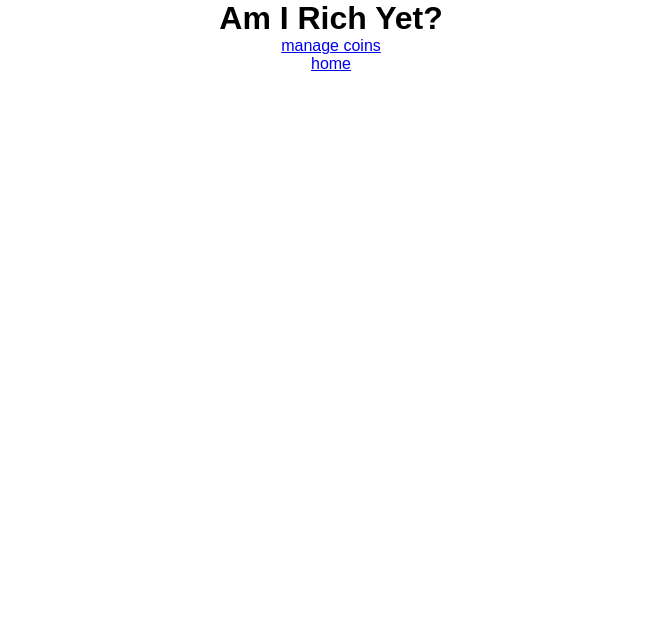
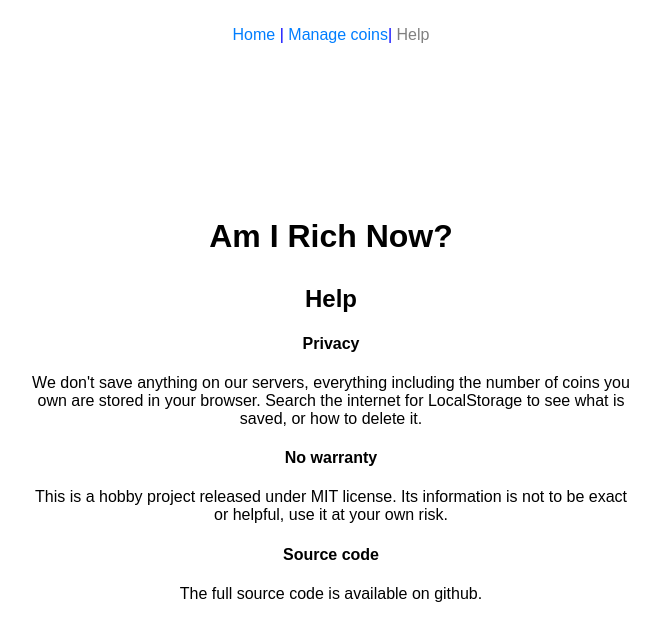
Before and after one commit to albacoretuna/am-i-rich-now, a React (Create React App) app: page /help in a window 1280 px wide. Shown: the top 640 px of the page, without its empty margins (309-969 px from the left). Built offline with nearby package versions, Linux system fonts and the light colour scheme; no server answers.

Commit message:
Add a lot :D

```diff
--- a/package.json
+++ b/package.json
@@ -4,6 +4,7 @@
   "private": true,
   "dependencies": {
     "classnames": "^2.2.5",
+    "lodash": "^4.17.4",
     "react": "^16.2.0",
     "react-dom": "^16.2.0",
     "react-intl": "^2.4.0",
--- a/src/App.css
+++ b/src/App.css
@@ -1,11 +1,21 @@
+
 .App {
   text-align: center;
+  max-width: 600px;
+  margin: 0 auto;
+  height: 100%;
+  display: flex;
+  flex-direction: column;
+  justify-content: center;
 }
-
-body,* {
+#root {
+  height: 100%;
+}
+html, body{
   font-family: "arial";
   padding: 0;
   margin:0;
+  height: 100%;
 }
 .container {
   width: 90vw;
@@ -18,8 +28,19 @@ body,* {
 }
 .profit-loss {
   color: green;
-  font-size: 100px;
+  font-size: 60px;
   padding: 10px;
+  margin: 0;
+}
+
+.App-title {
+  margin-bottom: 10px;
+
+}
+
+.profit-loss__span {
+  font-size: 14px;
+  color: rgba(0, 128, 0, 0.63);
 }
 
 .smily {
@@ -53,6 +74,31 @@ body,* {
    margin-top: 20px;
 }
 
+.menue {
+  margin-bottom: 10px;
+  padding: 0;
+  position: absolute;
+  left: 50%;
+  top: 10px;
+  transform: translate(-50%);
+}
+
+.menue__li {
+  display: inline;
+  color: blue;
+}
+
+.menue__link {
+  color: #007eff;
+  text-decoration: none;
+}
+
+.menue__link--active {
+  text-decoration: none;
+  color: gray;
+}
+
+
 .coins-list {
   margin-top: 10px;
 }
@@ -68,6 +114,113 @@ body,* {
 }
 
 .coins-list__li {
-  font: 200 20px/1.5 Helvetica, Verdana, sans-serif;
+  font: 200 14px/1.5 Helvetica, Verdana, sans-serif;
   border-bottom: 1px solid #ccc;
 }
+
+
+.coins-list__span {
+  float: left;
+  margin-left: 10px;
+}
+
+.coins-list__span--currency {
+  float: right;
+}
+
+
+.select-wrapper {
+  margin: 20px 10px;
+  max-width: 350px;
+
+}
+
+/* overwrite select dropdown menu, so that it pushes down content */
+.Select-menu-outer {
+  position: reltive;
+}
+
+.instruction {
+  margin: 20px 10px;
+  text-align: left;
+}
+
+
+.coins-form {
+  padding: 0;
+  margin-bottom: 10px;
+  max-width: 350px;
+  margin: 0 10px;
+}
+
+
+.coins-form__li {
+  list-style: none;
+}
+
+.coins-form__input {
+  padding: 5px 2px;
+  margin-left: 0px;
+  width: 100%;
+  border-top: none;
+  border-left: none;
+  border-right: none;
+  border-bottom: 1px solid blue;
+}
+
+.coins-form__label {
+  display: block;
+  text-align: left;
+  margin-bottom: 2px;
+  color: #1879cc;
+}
+
+.coins-form__button {
+  max-width: 300px;
+  width: 100%;
+  margin: 10px 0 30px 0;
+  background: #007eff;
+  border: #007eff;
+  padding: 10px;
+  color: white;
+  font-size: 19px;
+}
+
+
+.coins-form__div {
+  max-width: 350px;
+  margin: 0 10px;
+}
+
+
+.coins-form__p {
+    color: green;
+    max-width: 200px;
+    margin: 20px auto 0px auto;
+    padding: 10px;
+}
+
+/* result component */
+
+.result__button {
+    max-width: 100px;
+    width: 100%;
+    margin: 10px 0 30px 0;
+    background: #007eff;
+    border: #007eff;
+    padding: 10px;
+    color: white;
+    font-size: 14px;
+}
+
+.result__link {
+  display: block;
+  width: 100%;
+  max-width: 200px;
+  margin: 10px auto 100px;
+  background: #3bbc63;
+  color: white;
+  padding: 10px;
+  text-decoration: none;
+  font-size: 18px;
+}
--- a/src/App.js
+++ b/src/App.js
@@ -1,57 +1,33 @@
 import React, { Component } from 'react'
-import { BrowserRouter as Router, Route, Link } from 'react-router-dom'
+import { BrowserRouter as Router, Route, NavLink } from 'react-router-dom'
+import {get } from 'lodash'
 import './App.css'
 import Result from './Result.js'
 import ManageCoins from './ManageCoins.js'
+import Help from './Help.js'
 
 class App extends Component {
   state = {
     portfolio: [],
     currency: 'EUR',
-    totalPaid: 1140,
+    totalPaid: get( JSON.parse(localStorage.getItem('state')), 'totalPaid') || 0,
     resultLoading: true,
-    holding: [
-      {
-        symbol: 'LTC',
-        quantity: 0.9569,
-      },
-      {
-        symbol: 'ETH',
-        quantity: 0.4141,
-      },
-      {
-        symbol: 'ADA',
-        quantity: 556,
-      },
-      {
-        symbol: 'GNT',
-        quantity: 231,
-      },
-      {
-        symbol: 'DGB',
-        quantity: 3023,
-      },
-      {
-        symbol: 'XMR',
-        quantity: 0.276,
-      },
-      {
-        symbol: 'DOGE',
-        quantity: 10943,
-      },
-      {
-        symbol: 'XRP',
-        quantity: 128,
-      },
-    ],
+    holding: get(JSON.parse(localStorage.getItem('state')), 'holding')  || [],
   }
 
-  setHoldings = holding => {
+  setHolding = holding => {
     this.setState({ holding })
+  }
+
+  // set the total amount in the currency user has paid for the coins
+  setTotalPaid = totalPaid => {
+    this.setState({ totalPaid })
 
     // refresh the profit/loss
     this.getPrices()
   }
+
+  // gets 100 top coins prices from coinmarketcap api
   getPrices = () =>
     fetch(
       'https://api.coinmarketcap.com/v1/ticker/?convert=' + this.state.currency,
@@ -84,21 +60,49 @@ class App extends Component {
     return (
       <Router>
         <div className="App">
-          <h1 className="App-title">Am I Rich Yet?</h1>
-          <ul>
-            <li>
-              <Link to="/manage-coins">manage coins</Link>
+          <ul className="menue">
+            <li className="menue__li">
+              <NavLink
+                exact={true}
+                className="menue__link"
+                activeClassName="menue__link--active"
+                to="/"
+              >
+                Home
+              </NavLink>{' '}
+              {' '}
             </li>
-            <li>
-              <Link to="/">home</Link>
+            <li className="menue__li">
+              |{' '}
+              <NavLink
+                className="menue__link"
+                activeClassName="menue__link--active"
+                to="/manage-coins"
+              >
+                Manage coins
+              </NavLink>
+            </li>
+            <li className="menue__li">
+              |{' '}
+              <NavLink
+                className="menue__link"
+                activeClassName="menue__link--active"
+                to="/help"
+              >
+                Help
+              </NavLink>
             </li>
           </ul>
+          <h1 className="App-title">Am I Rich Now?</h1>
           <Route
             path="/manage-coins"
             render={() =>
               <ManageCoins
                 portfolio={this.state.portfolio}
-                setHoldings={this.setHoldings}
+                setHolding={this.setHolding}
+                totalPaid={this.state.totalPaid}
+                setTotalPaid={this.setTotalPaid}
+                currency= {this.state.currency}
               />}
           />
           <Route
@@ -112,6 +116,10 @@ class App extends Component {
                 currency={this.state.currency}
               />}
           />
+          <Route
+            path="/help"
+            component={Help}
+          />
         </div>
       </Router>
     )
--- /dev/null
+++ b/src/Help.js
@@ -0,0 +1,23 @@
+import React, { Component } from 'react'
+
+class Help extends Component {
+  render() {
+    return (
+      <div className="Help">
+        <h2> Help </h2>
+        <div>
+          <h4>Privacy</h4>
+          We don't save anything on our servers, everything including the number of coins you own are stored in your browser.          Search the internet for LocalStorage to see what is saved, or how to delete it.
+
+          <h4> No warranty </h4>
+          This is a hobby project released under MIT license. Its information is not to be exact or helpful, use it at your own risk.
+          <h4>Source code</h4>
+          The full source code is available on github.
+        </div>
+      </div>
+
+    )
+  }
+}
+
+export default Help
--- a/src/Result.js
+++ b/src/Result.js
@@ -4,12 +4,14 @@ import loadingIcon from './loading.svg'
 import middleparrot from './middleparrot.gif'
 import sadparrot from './sadparrot.gif'
 import classNames from 'classnames';
+import { Link } from 'react-router-dom'
 
 class Result extends Component {
   state = {
     "hideCoinslist" : true
   }
   renderParrots = (difference, totalPaid) => {
+    if (!difference || !totalPaid) return
     let profit = difference > 0
     let parrotQuantity = difference / totalPaid
     return [
@@ -24,6 +26,16 @@ class Result extends Component {
   }
 
   renderResult = portfolio => {
+
+    if(  portfolio.length < 1 ) {
+      return (
+        <div>
+          Start by adding your coins:
+              <Link className="result__link" to="/manage-coins">manage coins</Link>
+            </div>
+      )
+    }
+
     const reducer = (accumulator, currentValue) =>
       parseFloat(accumulator, 10) + parseFloat(currentValue.subtotal, 10)
 
@@ -31,6 +43,36 @@ class Result extends Component {
     let difference = portfolioValue - this.props.totalPaid
     return (
       <div>
+        <h1 className="profit-loss">
+          <IntlProvider locale="en">
+            <FormattedNumber
+              value={difference}
+              style="currency"
+              currency={this.props.currency}
+            />
+          </IntlProvider>
+          <span className="profit-loss__span">{difference > 0 ? 'profit' : 'loss'}</span>
+        </h1>
+        <span className="calculation">
+          (Current total worth of coins)<IntlProvider locale="en">
+            <FormattedNumber
+              value={portfolioValue}
+              style="currency"
+              currency={this.props.currency}
+            />
+          </IntlProvider>{' '}
+          - {' '}
+           <br />
+          (What you paid to buy them)
+          <IntlProvider locale="en">
+            <FormattedNumber
+              value={this.props.totalPaid}
+              style="currency"
+              currency={this.props.currency}
+            />
+          </IntlProvider>{' '}
+        </span>
+        {this.renderParrots(difference, this.props.totalPaid)}
         {difference > 0 &&
           <div>
             <span className="verdict">Maybe! You've made some profit</span>
@@ -42,35 +84,7 @@ class Result extends Component {
               No you should be poorer now. You lost some.
             </span>
           </div>}
-        {this.renderParrots(difference, this.props.totalPaid)}
-
-        <span className="calculation">
-          <IntlProvider locale="en">
-            <FormattedNumber
-              value={portfolioValue}
-              style="currency"
-              currency={this.props.currency}
-            />
-          </IntlProvider>{' '}
-          - {' '}
-          <IntlProvider locale="en">
-            <FormattedNumber
-              value={this.props.totalPaid}
-              style="currency"
-              currency={this.props.currency}
-            />
-          </IntlProvider>{' '}
-          = {' '}
-        </span>
-        <h1 className="profit-loss">
-          <IntlProvider locale="en">
-            <FormattedNumber
-              value={difference}
-              style="currency"
-              currency={this.props.currency}
-            />
-          </IntlProvider>
-        </h1>
+              <button className="result__button" onClick={() => this.displayDetails()}>Details</button>
       </div>
     )
   }
@@ -80,30 +94,38 @@ class Result extends Component {
 
   render() {
     return (
-      <div className="Result">
+      <div className="result">
         {this.props.loading
           ? <span className="loader">
               <img src={loadingIcon} alt="loading spinner" />Loading...
             </span>
           : <div>
               {this.renderResult(this.props.portfolio)}
-              <button onClick={() => this.displayDetails()}>Details</button>
               <div className={classNames ("coins-list", {'coins-list__is-hidden': this.state.hideCoinslist} )}>
               <p>
-                Coin {' '} Subtotal
+                Coin {' | ' } Quantity {' | '} Subtotal
               </p>
+              <div>
+              <Link to="/manage-coins">manage coins</Link>
+              </div>
               <ol className="coins-list__ol">
                 {this.props.portfolio.map((x, i) =>
                   <li className="coins-list__li" key={i}>
-                    {x.symbol}{' '}
-
-                    <IntlProvider locale="en">
+                    <span className="coins-list__span">
+                      {x.symbol} {' '} {x.quantity}
+                    </span>  {' '}
+                    <span
+                      className="coins-list__span--currency"
+                    >
+                    <IntlProvider
+                      locale="en">
                       <FormattedNumber
                         value={x.subtotal}
                         style="currency"
                         currency={this.props.currency}
                       />
                     </IntlProvider>
+                  </span>
 
                   </li>,
                 )}
```
Also changed, not shown: src/ManageCoins.js (+72 -14 lines).
